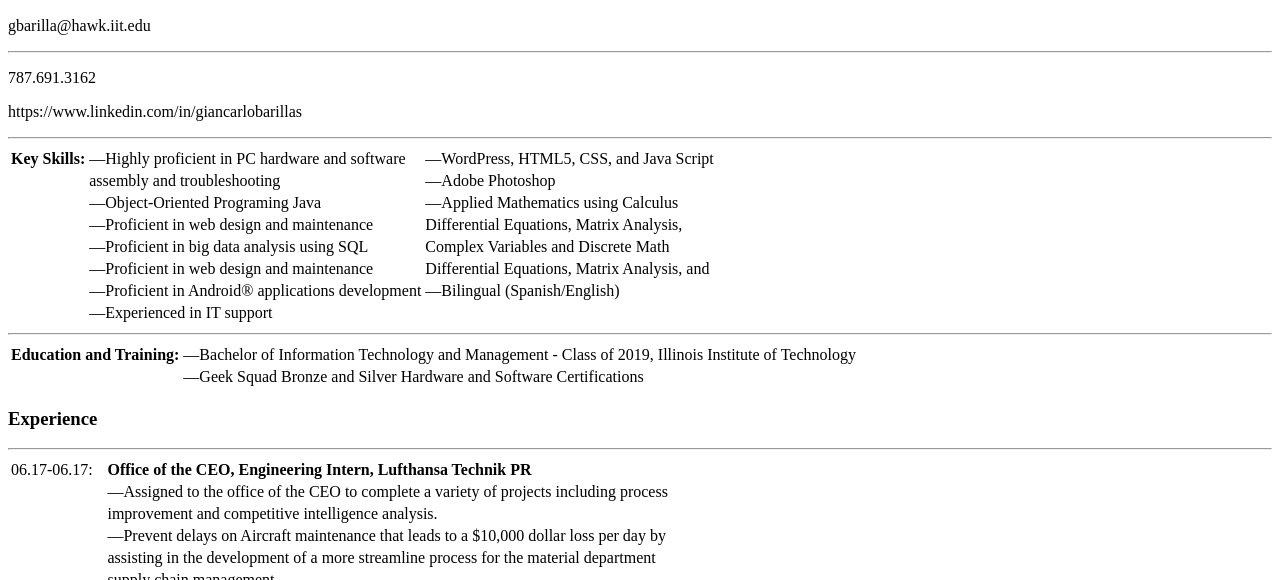
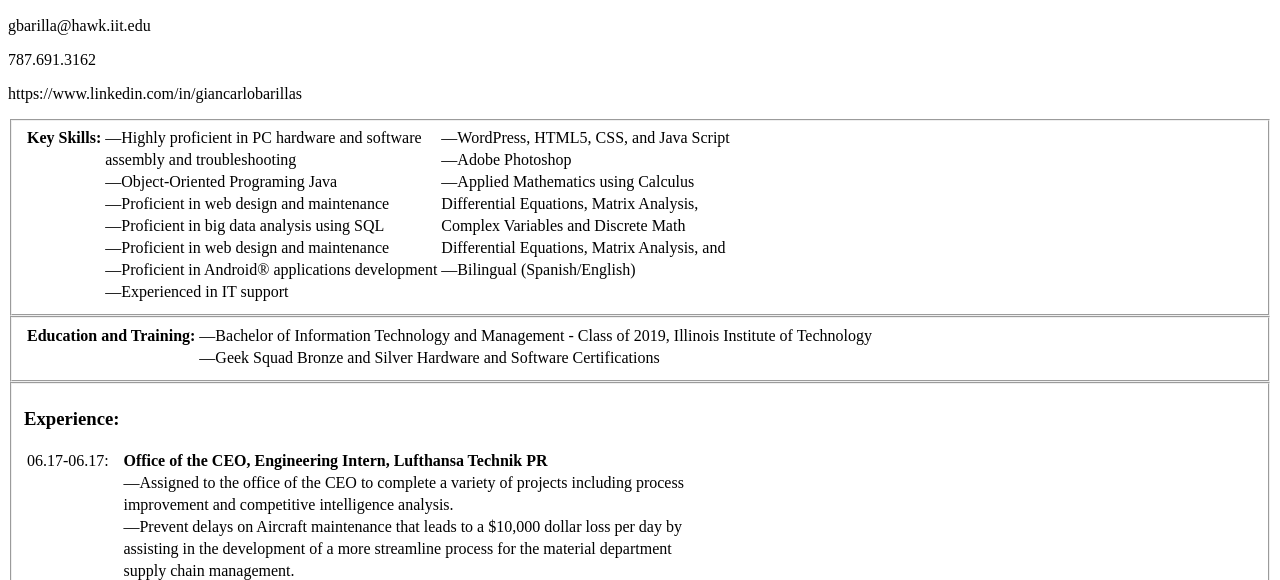
Before and after one commit to giancarlobarillas/ITMD361, a plain HTML site: page Project1/resume.html in a window 1280 px wide. Shown: the part 214-794 px from the top of the page. Drawn offline with Linux system fonts and the light colour scheme.

Commit message:
delete hr since that is hmtl4 not html 5
add fieldset to split data in lines

```diff
--- a/Project1/resume.html
+++ b/Project1/resume.html
@@ -14,11 +14,10 @@
     <h1>Resume</h1>
     <h2>GIANCARLO A. BARILLAS</h2>
     <p>gbarilla@hawk.iit.edu</p>
-    <hr />
     <p>787.691.3162</p>
     <p>https://www.linkedin.com/in/giancarlobarillas</p>
-    <hr />
-    <table>
+    <fieldset>
+        <table>
         <tbody>
             <tr>
                 <th>Key Skills: </th>
@@ -62,8 +61,9 @@
             </tr>
         </tbody>
     </table>
-    <hr />
-    <table>
+    </fieldset>
+    <fieldset>
+        <table>
         <tbody>
             <tr>
                 <th>Education and Training:</th>
@@ -75,9 +75,10 @@
             </tr>
         </tbody>
     </table>
-    <h3>Experience</h3>
-    <hr />
-    <table>
+    </fieldset>
+    <fieldset>
+        <h3>Experience:</h3>
+        <table>
         <tbody>
             <tr>
                 <td>06.17-06.17:</td>
@@ -173,5 +174,7 @@
             </tr>
         </tbody>
     </table>
+    </fieldset>
+
 </body>
 </html>
```
